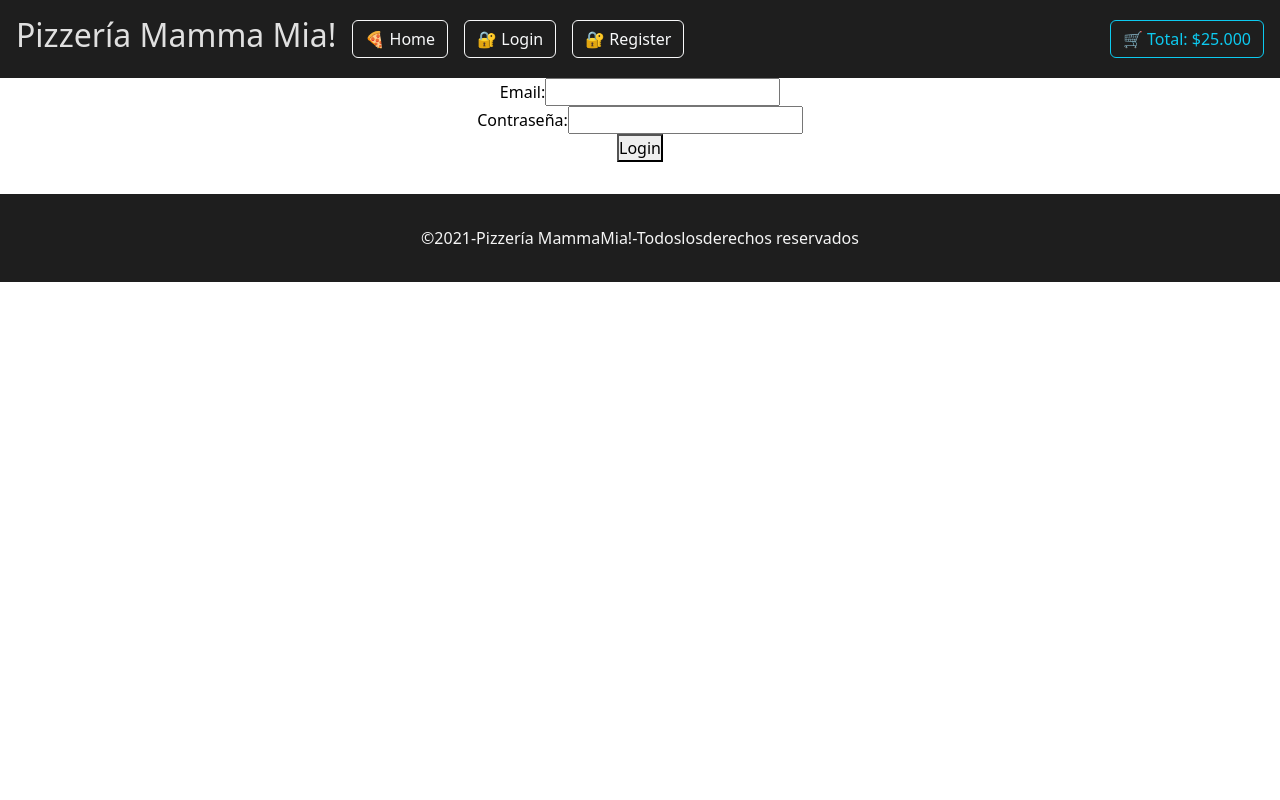
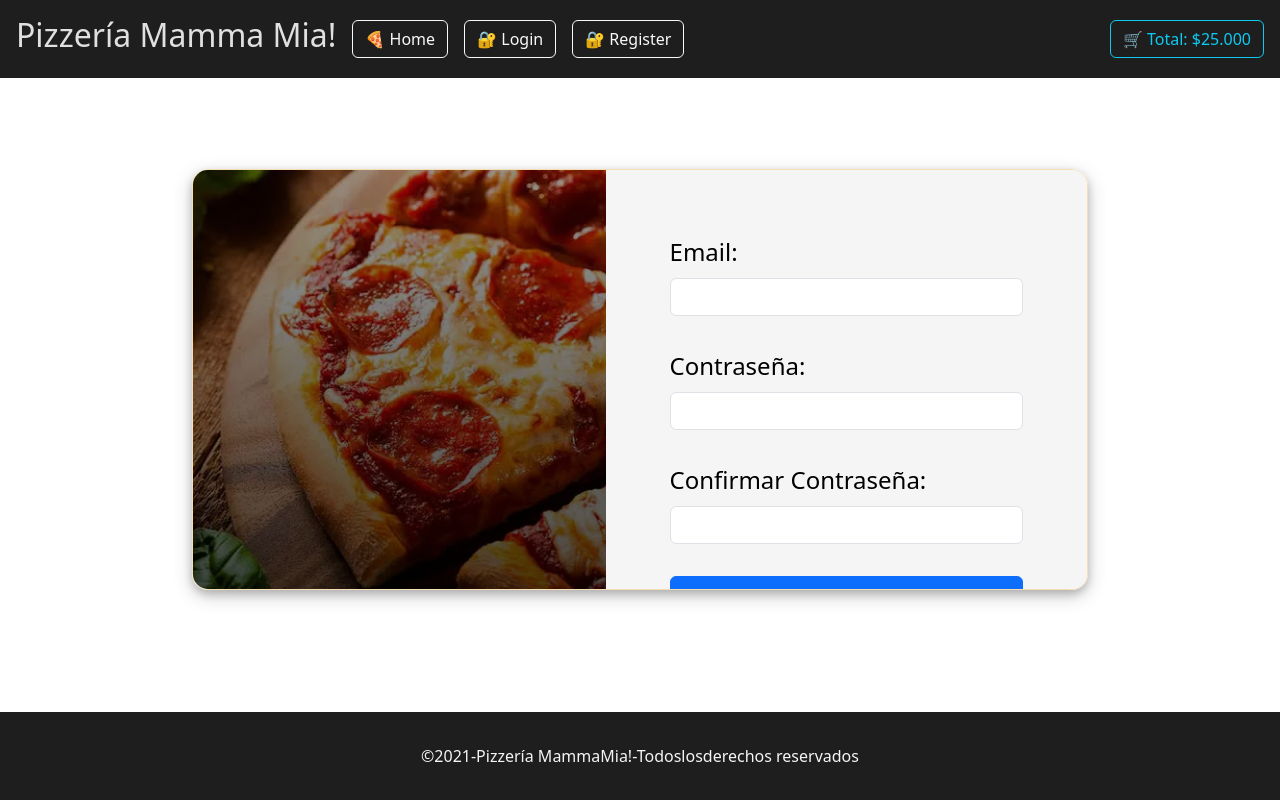
Before and after one commit to framirezj/ADL_desafio_PizzaStore_React, a React (Vite) app: page / in a window 1280 px wide. Built offline with nearby package versions, Linux system fonts and the light colour scheme.

Commit message:
added: un poco de css para los formularios de login y register

```diff
--- a/src/App.css
+++ b/src/App.css
@@ -0,0 +1,33 @@
+.container-access{
+    display: flex;
+    justify-content: center;
+    align-items: ce;
+    width: 70%;
+    height: 70%;
+    border: 1px solid wheat;
+    border-radius: 1rem;
+    overflow: hidden;
+    box-shadow: 0 4px 8px 0 rgba(0, 0, 0, 0.2), 0 6px 20px 0 rgba(0, 0, 0, 0.19);
+
+}
+
+.access-image{
+    background-image: url('.');
+    background-image: linear-gradient(rgba(0, 0, 0, 0.4), rgba(0, 0, 0, 0.7)),
+    url("/img/pizzapizza.webp");
+    background-size: cover;
+    width: 100%;
+    background-repeat: no-repeat;
+}
+
+.form-login{
+    color: black;
+    display: flex;
+    flex-direction: column;
+    padding: 4rem;
+    gap: 2rem;
+    width: 100%;
+    font-size: 1.5rem;
+    text-align: start;
+    background-color: whitesmoke;
+}
--- a/src/App.jsx
+++ b/src/App.jsx
@@ -16,7 +16,15 @@ function App() {
       <main className="container-home">
         {/* <Home /> */}
         {/* <Register /> */}
-        <Login />
+
+
+        <div className="container-access">
+          <div className="access-image">
+          </div>
+          {/* <Login /> */}
+          <Register />
+        </div>
+
       </main>
       <footer className="container-footer">
         <Footer />
--- a/src/components/Login.jsx
+++ b/src/components/Login.jsx
@@ -1,4 +1,5 @@
 import { useState } from "react";
+import 'bootstrap/dist/css/bootstrap.min.css';
 
 //usa solo un useState y relaciono los datos en un objeto
 const Login = () => {
@@ -49,10 +50,11 @@ const Login = () => {
 
   return (
     <>
-      <form style={{ color: "black" }} onSubmit={handleSubmit}>
+      <form className="form-login" onSubmit={handleSubmit}>
         <div>
-          <label htmlFor="email">Email:</label>
+          <label className="form-label" htmlFor="email">Email:</label>
           <input
+          className="form-control"
             type="email"
             id="email"
             name="email" //importante porque relaciona los datos con el objeto
@@ -62,8 +64,9 @@ const Login = () => {
         </div>
 
         <div>
-          <label htmlFor="password">Contraseña:</label>
+          <label className="form-label" htmlFor="password">Contraseña:</label>
           <input
+          className="form-control"
             type="password"
             id="password"
             name="password" //importante porque relaciona los datos con el objeto
@@ -72,7 +75,7 @@ const Login = () => {
           />
         </div>
 
-        <button type="submit">Login</button>
+        <button className="btn btn-primary mb-3" type="submit">Login</button>
       </form>
     </>
   );
--- a/src/components/Register.jsx
+++ b/src/components/Register.jsx
@@ -1,4 +1,5 @@
 import { useState } from "react";
+import "bootstrap/dist/css/bootstrap.min.css";
 
 const Register = () => {
   const [datosRegister, setDatosRegister] = useState({
@@ -47,10 +48,11 @@ const Register = () => {
 
   return (
     <>
-      <form style={{ color: "black" }} onSubmit={handleSubmit}>
+      <form className="form-login" onSubmit={handleSubmit}>
         <div>
-          <label htmlFor="email">Email:</label>
+          <label className="form-label" htmlFor="email">Email:</label>
           <input
+          className="form-control"
             type="email"
             id="email"
             name="email"
@@ -59,8 +61,9 @@ const Register = () => {
           />
         </div>
         <div>
-          <label htmlFor="password">Contraseña:</label>
+          <label className="form-label" htmlFor="password">Contraseña:</label>
           <input
+          className="form-control"
             type="password"
             id="password"
             name="password"
@@ -70,8 +73,9 @@ const Register = () => {
         </div>
 
         <div>
-          <label htmlFor="confirmPassword">Confirmar Contraseña:</label>
+          <label className="form-label" htmlFor="confirmPassword">Confirmar Contraseña:</label>
           <input
+          className="form-control"
             type="password"
             id="confirmPassword"
             name="confirmPassword"
@@ -80,7 +84,7 @@ const Register = () => {
           />
         </div>
 
-        <button type="submit">Registrarse</button>
+        <button className="btn btn-primary mb-3" type="submit">Registrarse</button>
       </form>
     </>
   );
--- a/src/index.css
+++ b/src/index.css
@@ -34,6 +34,7 @@
   display: flex;
   flex-direction: column;
   justify-content: center;
+  align-items: center;
   color: #e0e0e0;
   text-align: center;
   gap: 2rem;
@@ -47,7 +48,7 @@
   background-size: cover;
   background-position: center;
 
-  /* width: 100%; */
+  width: 100%;
   height: 16rem;
 
   display: flex;
@@ -77,6 +78,7 @@
 @media (min-width: 768px) {
   .app-container {
     grid-template-rows: auto 1fr auto;
+    min-height: 100vh;
   }
 
   /* Navbar */
```
